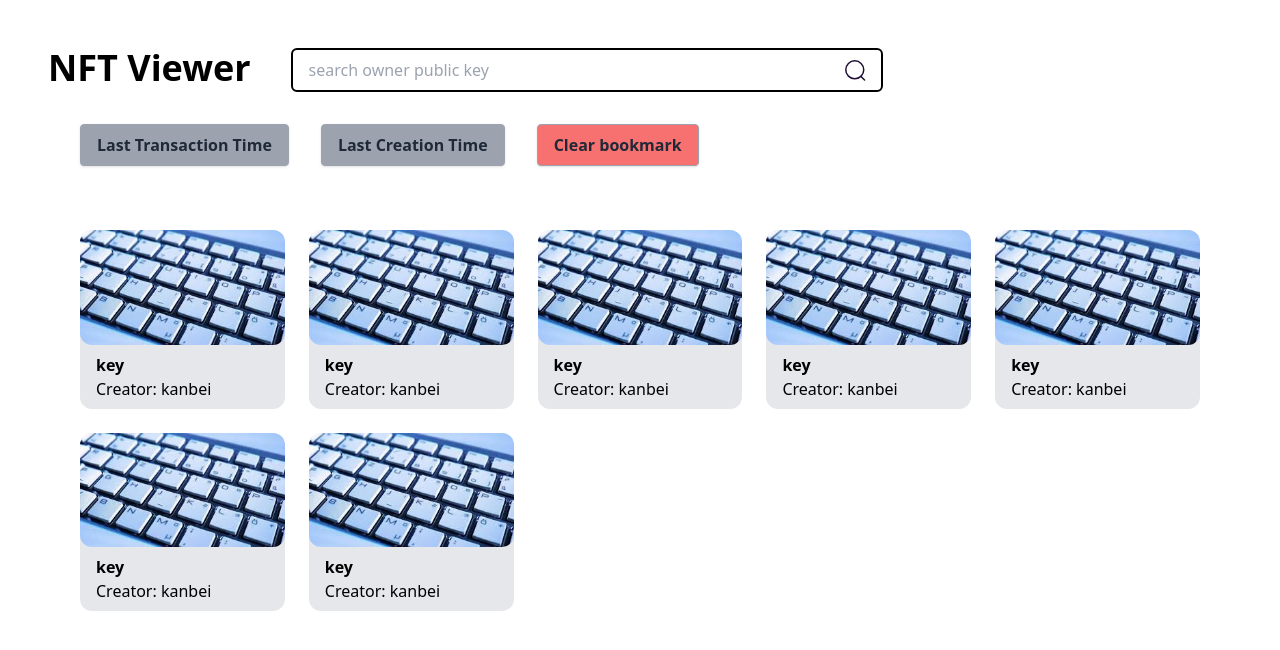
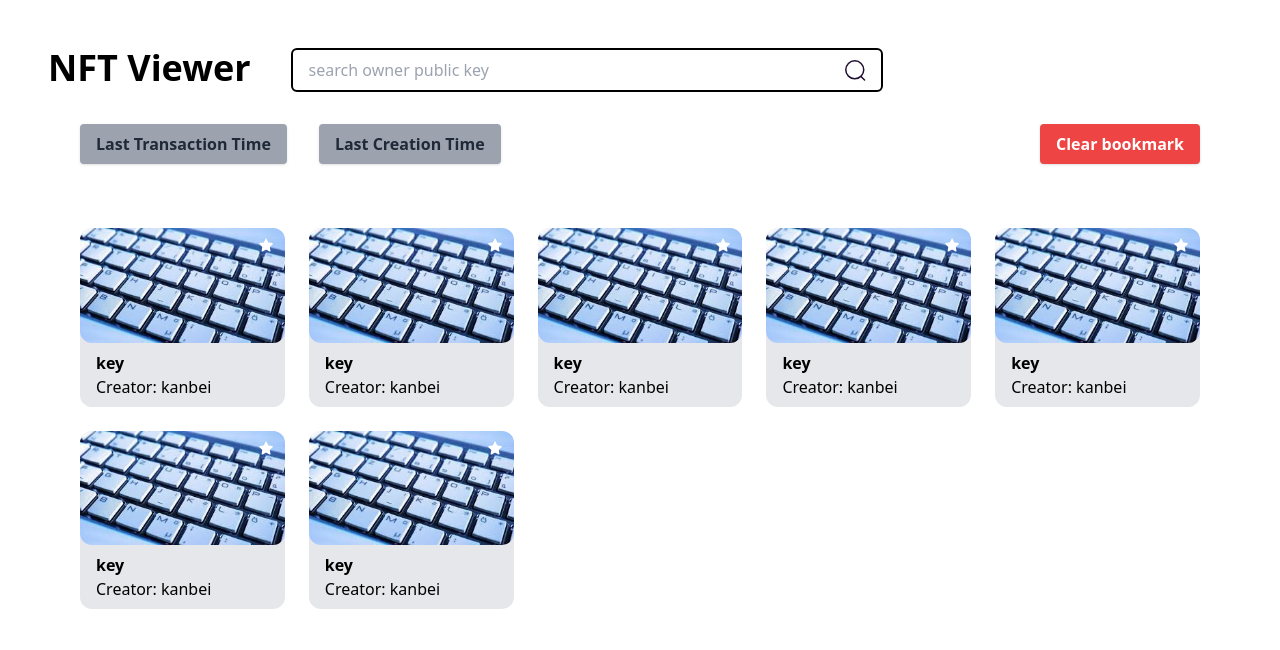
Before and after one commit to anteroselin/nft-viewer-solana, a Next.js app: page /view in a window 1280 px wide. Shown: the top 650 px of the page. Built offline with nearby package versions, Linux system fonts and the light colour scheme.

Commit message:
updated favorite icon

```diff
--- a/components/NFTView.tsx
+++ b/components/NFTView.tsx
@@ -1,13 +1,23 @@
-import starIcon from "./icons/star";
+import React, { useState } from "react"
 
 const NFTView = ({ name="", creator=""}) => {
+  const [status, setStatus] = useState(false);
 
   const onFavorite = () => {
+    setStatus(!status);
+  }
 
-  }
   return (
     <div className="rounded-xl bg-gray-200 w-full">
-      <img className="rounded-xl w-full" src="key.jpg"></img>
+      <div className="relative">
+        <img className="rounded-xl w-full" src="key.jpg"></img>
+        {/* <svg onClick={onFavorite} className="absolute right-2 top-2 hover:cursor-pointer" width="16" height="16" viewBox="0 0 100 100">
+          <path d="M92.3 38.6L64 34.9 51.8 9.1c-.7-1.5-2.9-1.5-3.6 0L36 34.9 7.7 38.6c-1.7.2-2.3 2.2-1.1 3.4l20.7 19.6-5.2 28.1c-.3 1.6 1.4 2.9 2.9 2.1l25-13.6 25 13.6c1.5.8 3.2-.5 2.9-2.1l-5.2-28.1L93.4 42c1.2-1.2.5-3.2-1.1-3.4zM69.1 59.5c-.5.5-.7 1.1-.6 1.8l4.7 25L51 74.1c-.3-.2-.6-.2-1-.2-.3 0-.7.1-1 .2L26.8 86.3l4.7-25c.1-.7-.1-1.3-.6-1.8L12.4 42l25.2-3.3c.7-.1 1.3-.5 1.6-1.1l10.8-23 10.9 22.9c.3.6.9 1 1.5 1.1L87.6 42 69.1 59.5z" fill={`${status ? "#f8b84e" : ""}`}/><path fill="#00F" d="M1084-370v1684H-700V-370h1784m8-8H-708v1700h1800V-378z"/>
+        </svg> */}
+        <svg onClick={onFavorite} className="absolute right-2 top-2 hover:cursor-pointer" width="20" height="20" viewBox="0 0 32 32" >
+          <path d="M15.397 4.687l2.579 5.225a1 1 0 0 0 .753.547l5.766.838a1 1 0 0 1 .554 1.706l-4.173 4.067c-.236.23-.343.561-.288.885l.985 5.743a1 1 0 0 1-1.451 1.054l-5.158-2.712a1.002 1.002 0 0 0-.931 0l-5.158 2.712a1 1 0 0 1-1.451-1.054l.985-5.743a.999.999 0 0 0-.288-.885l-4.173-4.067a1 1 0 0 1 .554-1.706l5.766-.838a1 1 0 0 0 .753-.547L13.6 4.687c.37-.743 1.43-.743 1.797 0z"fill={`${status ? "#f8b84e" : "#ffffff"}`}/>
+        </svg>
+      </div>
       <div className="px-4 py-2">
         <p className="font-bold"> {name} </p>
         <p> Creator: {creator} </p>
--- a/pages/view.tsx
+++ b/pages/view.tsx
@@ -15,13 +15,13 @@ const View: NextPage = () => {
       </div>
       <div className='p-8'>
         <div className='flex'>
-          <button className="bg-gray-400 hover:bg-gray-300 text-gray-800 font-semibold py-2 px-4 border border-gray-400 rounded shadow">
+          <button className="bg-gray-400 hover:bg-gray-300 text-gray-800 font-semibold py-2 px-4 border-0 rounded shadow">
             Last Transaction Time
           </button>
-          <button className="ml-8 bg-gray-400 hover:bg-gray-300 text-gray-800 font-semibold py-2 px-4 border border-gray-400 rounded shadow">
+          <button className="ml-8 bg-gray-400 hover:bg-gray-300 text-gray-800 font-semibold py-2 px-4 border-0 rounded shadow">
             Last Creation Time
           </button>
-          <button className="float-right ml-8 bg-red-400 hover:bg-red-300 text-gray-800 font-semibold py-2 px-4 border border-gray-400 rounded shadow">
+          <button className="ml-auto ml-8 bg-red-500 hover:bg-red-300 text-white font-semibold py-2 px-4 border-0 rounded shadow">
             Clear bookmark
           </button>
         </div>
```
